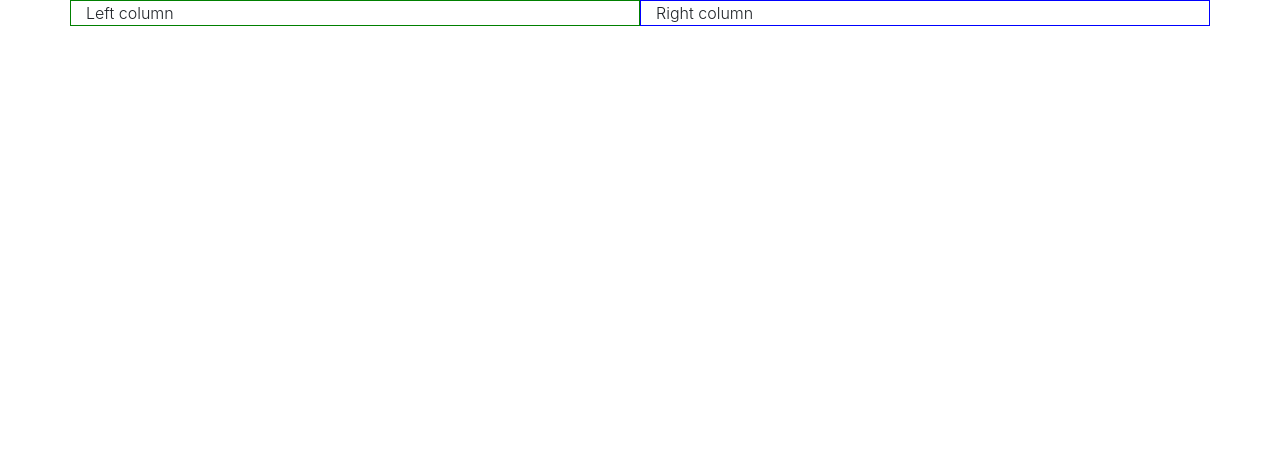
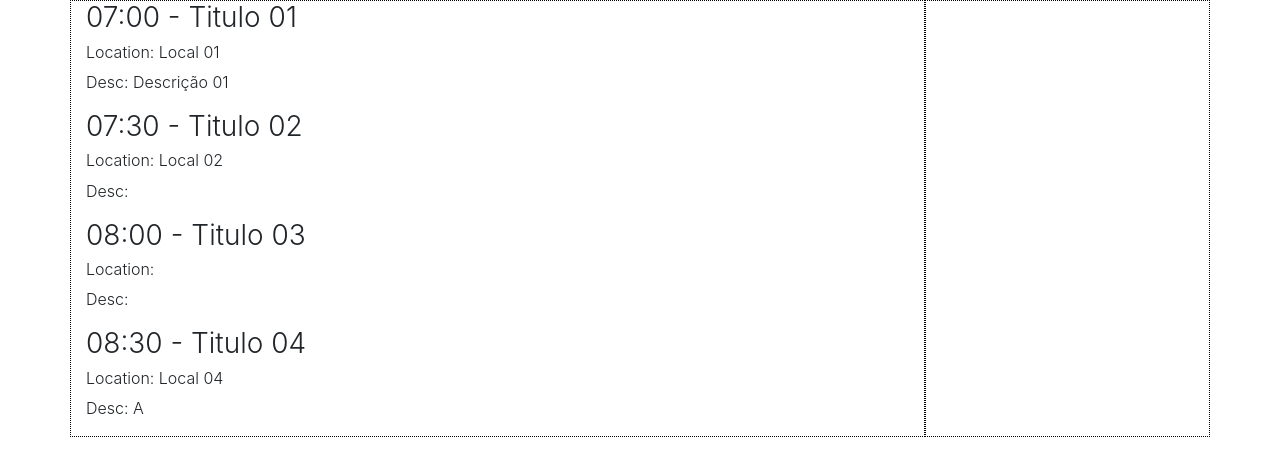
Before and after one commit to AndreSVyeyra/app-agenda, a React (Create React App) app: page / in a window 1280 px wide. Shown: the top 476 px of the page. Built offline with nearby package versions, Linux system fonts and the light colour scheme.

Commit message:
Arquivos App e Event (JS) adicionados

```diff
--- a/src/App.js
+++ b/src/App.js
@@ -1,5 +1,4 @@
 import React, { Component } from "react";
-import ReactDOM from "react-dom";
 import '@fortawesome/fontawesome-free/css/all.min.css';
 import "bootstrap-css-only/css/bootstrap.min.css";
 import "mdbreact/dist/css/mdb.css";
--- /dev/null
+++ b/src/Event.js
@@ -0,0 +1,18 @@
+import React, { Component } from "react";
+import '@fortawesome/fontawesome-free/css/all.min.css';
+import "bootstrap-css-only/css/bootstrap.min.css";
+import "mdbreact/dist/css/mdb.css";
+import "./index.css";
+
+class Event extends Component {
+  render() {
+    return (
+        <React.Fragment>
+            <h3>{this.props.time} - {this.props.title}</h3>
+            <h6>Location: {this.props.location}</h6>
+            <p>Desc: {this.props.description}</p>
+        </React.Fragment>
+    );
+  }
+}
+export default Event;
--- a/src/index.js
+++ b/src/index.js
@@ -1,24 +1,9 @@
-import React, { Component } from "react";
+import React from "react";
 import ReactDOM from "react-dom";
 import '@fortawesome/fontawesome-free/css/all.min.css';
 import "bootstrap-css-only/css/bootstrap.min.css";
 import "mdbreact/dist/css/mdb.css";
-import { MDBContainer, MDBRow, MDBCol } from "mdbreact";
 import "./index.css";
+import App from './App';
 
-class App extends Component {
-    state = {};
-    render() {
-      return (
-          <React.Fragment>
-          <MDBContainer>
-              <MDBRow>
-                <MDBCol style={{ border: "1px solid green" }} lg="6">Left column</MDBCol>
-                <MDBCol style={{ border: "1px solid blue" }} lg="6">Right column</MDBCol>
-              </MDBRow>
-          </MDBContainer>
-          </React.Fragment>
-      );
-  }
-}
 ReactDOM.render(<App />, document.getElementById("root"));
```
